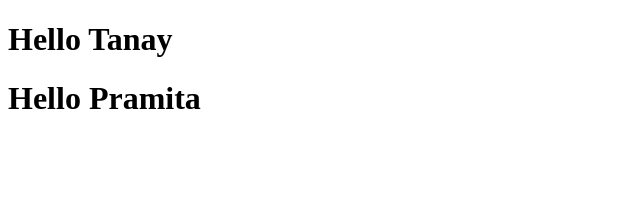
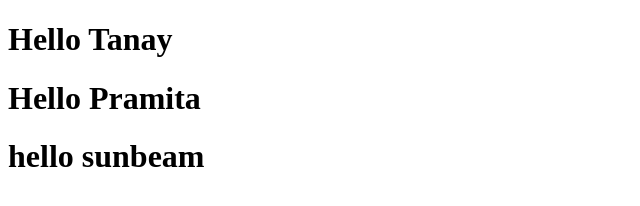
Before and after one commit to Tanaychaudhari/StockSage, a plain HTML site: page index.html in a window 1280 px wide. Shown: the whole page, without its empty margins (0-640 px from the left). Drawn offline with Linux system fonts and the light colour scheme.

Commit message:
user1 added

```diff
--- a/index.html
+++ b/index.html
@@ -8,5 +8,7 @@
 <body>
     <h1>Hello Tanay</h1>
     <h1>Hello Pramita</h1>
+    <h1>hello sunbeam</h1>
+
 </body>
 </html>
```
